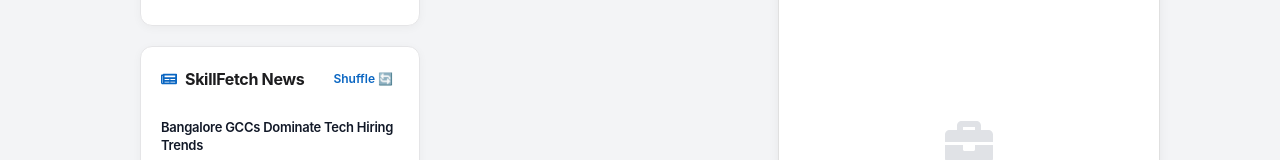
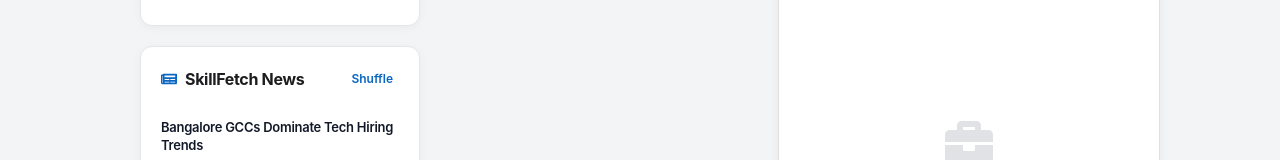
Before and after one commit to jain-commits/skillfetch-portal, a React (Vite) app in the folder frontend/: page / in a window 1280 px wide. Shown: the part 547-707 px from the top of the page. Built offline with nearby package versions, Linux system fonts and the light colour scheme; no server answers.

Commit message:
update: misc info

```diff
--- a/frontend/src/Pages/HomeFeed.jsx
+++ b/frontend/src/Pages/HomeFeed.jsx
@@ -468,7 +468,7 @@ function HomeFeed({ jobs = [], currentUser, setCurrentPage, setSelectedJobId, ap
                 style={{ background: 'none', border: 'none', color: '#0a66c2', fontSize: '12px', fontWeight: '600', cursor: 'pointer' }}
                 disabled={loadingStories}
               >
-                {loadingStories ? 'Shuffling...' : 'Shuffle 🔄'}
+                {loadingStories ? 'Shuffling...' : 'Shuffle'}
               </button>
             </div>
 
```
